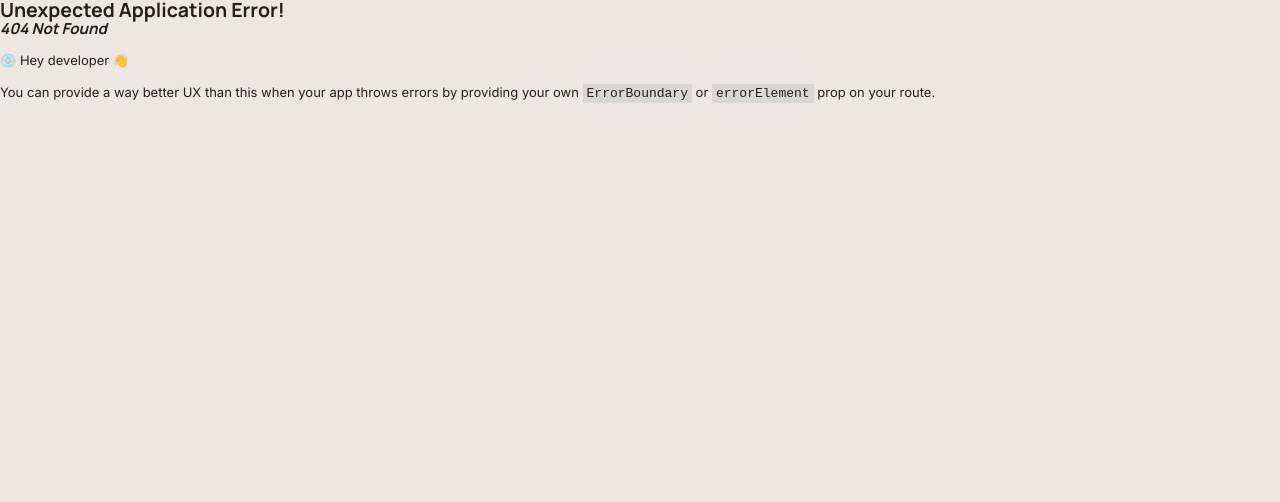
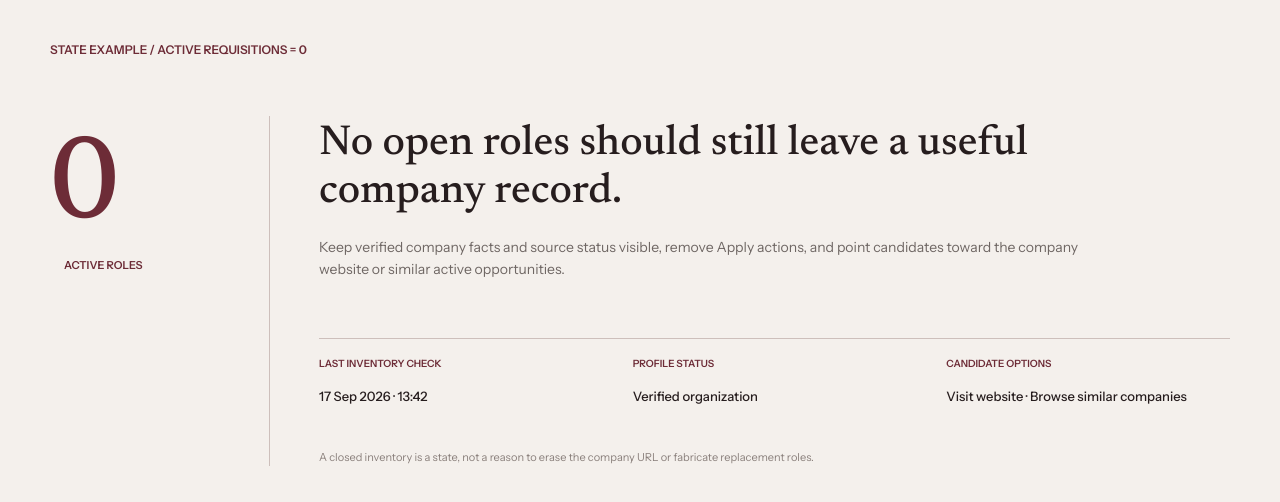
Before and after one commit to YounasKhan2/relevyn, a React (Vite) app: page /companies/northstar-labs/no-open-roles in a window 1280 px wide. Before the commit this address had no page. Shown: the top 502 px of the page. Built offline with nearby package versions, Linux system fonts and the light colour scheme.

Commit message:
feat(public): implement company no open roles state

```diff
--- a/src/app/router.tsx
+++ b/src/app/router.tsx
@@ -10,6 +10,7 @@ import { ForCandidatesPage } from "@/pages/public/candidates/ForCandidatesPage";
 import { ForCompaniesPage } from "@/pages/public/companies/ForCompaniesPage";
 import { VerifiedCompanyProfilePage } from "@/pages/public/company/VerifiedCompanyProfilePage";
 import { CompanyStateComparisonPage } from "@/pages/public/company/CompanyStateComparisonPage";
+import { CompanyNoOpenRolesPage } from "@/pages/public/company/CompanyNoOpenRolesPage";
 
 export const router=createBrowserRouter([
  {path:"/",element:<LandingPage/>},
@@ -23,4 +24,5 @@ export const router=createBrowserRouter([
  {path:"/companies",element:<ForCompaniesPage/>},
  {path:"/companies/northstar-labs",element:<VerifiedCompanyProfilePage/>},
  {path:"/companies/states",element:<CompanyStateComparisonPage/>},
+ {path:"/companies/northstar-labs/no-open-roles",element:<CompanyNoOpenRolesPage/>},
 ]);
--- /dev/null
+++ b/src/components/company/CompanyNoOpenRolesState/CompanyNoOpenRolesState.module.css
@@ -0,0 +1 @@
+.root{display:grid;grid-template-columns:170px 1px minmax(0,1fr);gap:49px;min-height:520px;background:#f4f0ec;padding:42px 50px;font-family:var(--font-public-ui)}.count{padding-top:44px;color:var(--color-brand)}.count strong{display:block;font:500 118px/1.05 var(--font-public-display)}.count span{display:block;margin:4px 0 0 14px;font-size:11px;font-weight:600}.divider{width:1px;height:350px;margin-top:32px;background:#cdbfbb}.content{padding-top:36px}.content h2{max-width:760px;margin:0;color:#261d1e;font:500 42px/48px var(--font-public-display)}.content>p{max-width:760px;margin:20px 0 0;color:#6f6764;font-size:14px;line-height:22px}.register{display:grid;grid-template-columns:repeat(3,1fr);gap:30px;margin-top:58px;border-top:1px solid #cdbfbb;padding-top:18px}.register small{display:block;color:var(--color-brand);font-size:10px;font-weight:600;line-height:14px}.register b{display:block;margin-top:16px;color:#261d1e;font-size:13px;font-weight:500;line-height:18px}.register a{color:#261d1e;text-decoration:none}.register>p{grid-column:1/-1;margin:14px 0 0;color:#8b817d;font-size:11px;line-height:16px}@media(max-width:800px){.root{grid-template-columns:1fr;gap:20px}.divider{display:none}.content{padding-top:0}.register{grid-template-columns:1fr}.count{padding-top:0}.register>p{grid-column:auto}}
--- /dev/null
+++ b/src/components/company/CompanyNoOpenRolesState/CompanyNoOpenRolesState.tsx
@@ -0,0 +1,32 @@
+import styles from "./CompanyNoOpenRolesState.module.css";
+
+export type CompanyNoOpenRolesStateProps={
+ activeRoles?:number;
+ lastInventoryCheck?:string;
+ profileStatus?:string;
+ websiteHref?:string;
+ similarHref?:string;
+};
+
+export function CompanyNoOpenRolesState({
+ activeRoles=0,
+ lastInventoryCheck="17 Sep 2026 · 13:42",
+ profileStatus="Verified organization",
+ websiteHref="#",
+ similarHref="/companies"
+}:CompanyNoOpenRolesStateProps){
+ return <section className={styles.root}>
+  <div className={styles.count}><strong>{activeRoles}</strong><span>ACTIVE ROLES</span></div>
+  <div className={styles.divider}/>
+  <div className={styles.content}>
+   <h2>No open roles should still leave a useful company record.</h2>
+   <p>Keep verified company facts and source status visible, remove Apply actions, and point candidates toward the company website or similar active opportunities.</p>
+   <div className={styles.register}>
+    <div><small>LAST INVENTORY CHECK</small><b>{lastInventoryCheck}</b></div>
+    <div><small>PROFILE STATUS</small><b>{profileStatus}</b></div>
+    <div><small>CANDIDATE OPTIONS</small><b><a href={websiteHref}>Visit website</a> · <a href={similarHref}>Browse similar companies</a></b></div>
+    <p>A closed inventory is a state, not a reason to erase the company URL or fabricate replacement roles.</p>
+   </div>
+  </div>
+ </section>
+}
--- /dev/null
+++ b/src/pages/public/company/CompanyNoOpenRolesPage.module.css
@@ -0,0 +1 @@
+.page{width:min(100%,1440px);min-height:520px;margin-inline:auto;background:#f4f0ec;padding-top:42px;font-family:var(--font-public-ui)}.eyebrow{margin:0 50px;color:var(--color-brand);font-size:12px;font-weight:600;line-height:16px}.page>section{margin-top:-16px}@media(max-width:640px){.eyebrow{margin-inline:18px}.page{padding-top:32px}}
--- /dev/null
+++ b/src/pages/public/company/CompanyNoOpenRolesPage.tsx
@@ -0,0 +1,7 @@
+import { CompanyNoOpenRolesState } from "@/components/company/CompanyNoOpenRolesState/CompanyNoOpenRolesState";
+import styles from "./CompanyNoOpenRolesPage.module.css";
+
+export function CompanyNoOpenRolesPage(){return <main className={styles.page}>
+ <p className={styles.eyebrow}>STATE EXAMPLE / ACTIVE REQUISITIONS = 0</p>
+ <CompanyNoOpenRolesState websiteHref="#" similarHref="/companies"/>
+ </main>}
```
Also changed, not shown: src/components/index.ts (+1 -0 lines), 3 other files (tests, documents, lock files or other folders).
